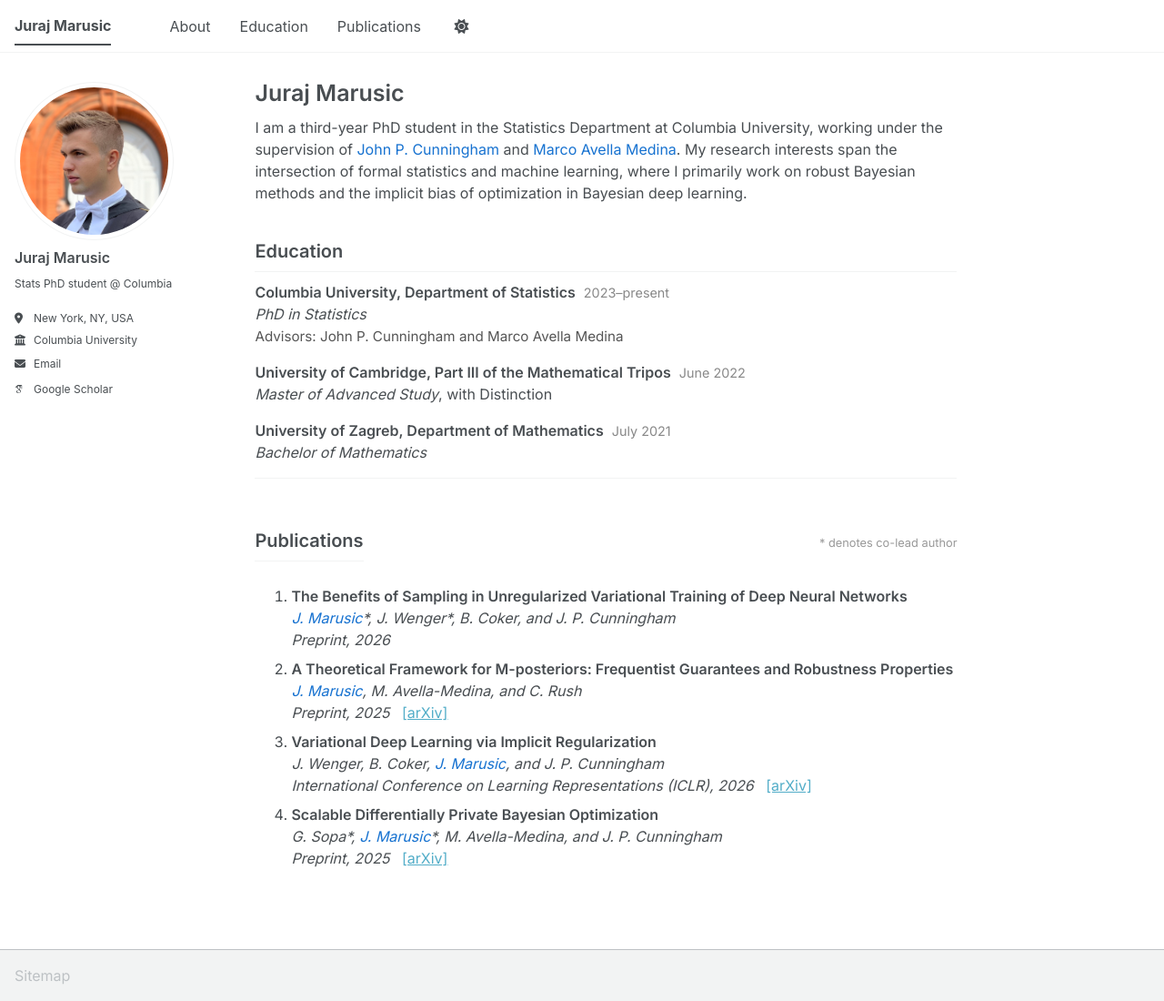
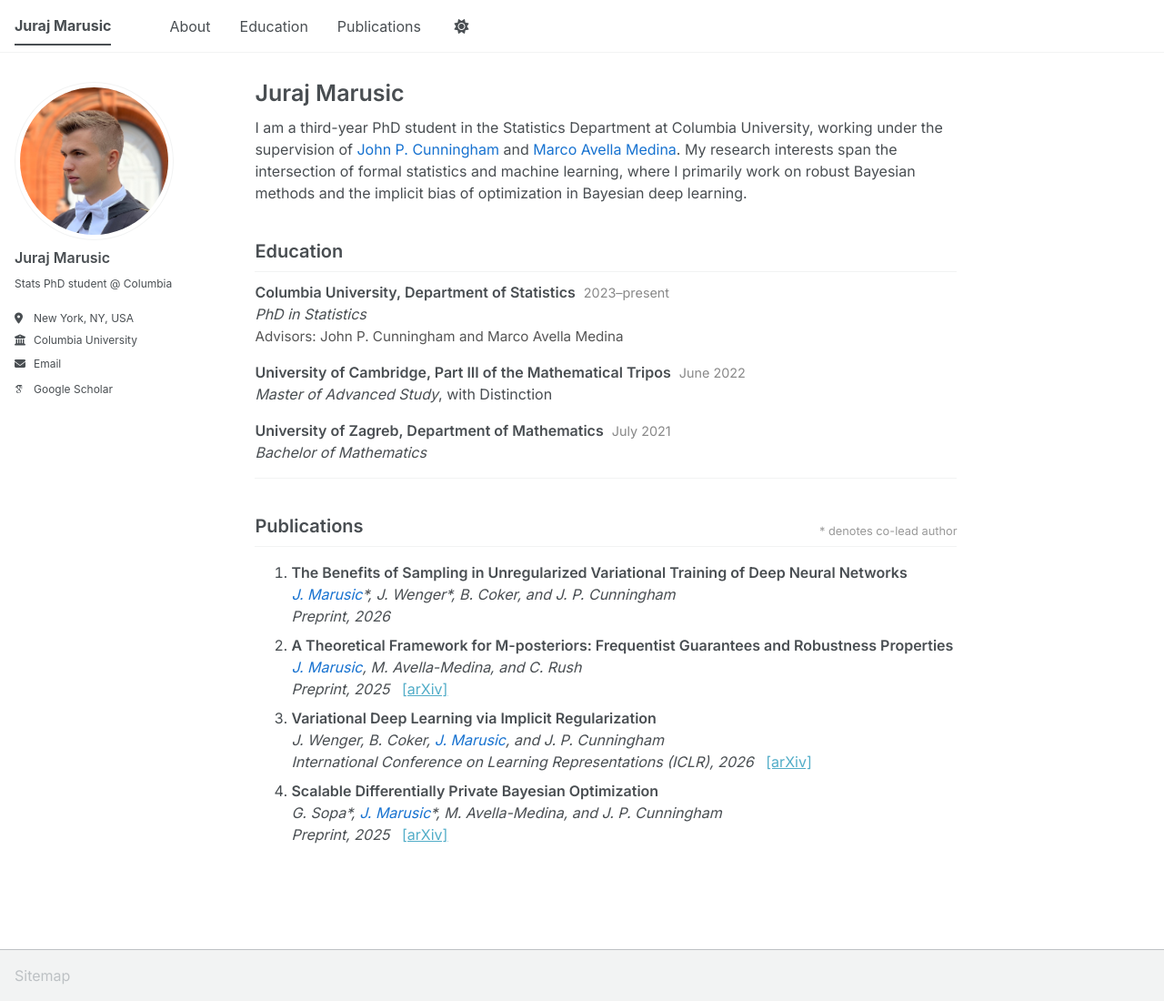
Before and after one commit to JurajMarusic/jurajmarusic.github.io, a Jekyll site: the page built from _pages/about.md, in a window 1280 px wide and 1100 px high. Shown: the whole window at 91% size. Built offline with Jekyll 4.4.1, drawn with Linux system fonts in a browser that asks for light colours; some web fonts are replaced; a script bundle is joined from its source files by our own code; library files that are not in the unit come from our copies.

Commit message:
Update about.md

```diff
--- a/_pages/about.md
+++ b/_pages/about.md
@@ -33,9 +33,9 @@ redirect_from:
 
 ---
 
-<div style="display:flex; justify-content:space-between; align-items:baseline;">
+<div style="position:relative;">
 <h2 id="publications">Publications</h2>
-<span style="color:#999; font-size:0.8em; font-weight:400;">* denotes co-lead author</span>
+<span style="position:absolute; right:0; bottom:0.6em; color:#999; font-size:0.8em; font-weight:400;">* denotes co-lead author</span>
 </div>
 
 <ol>
```
